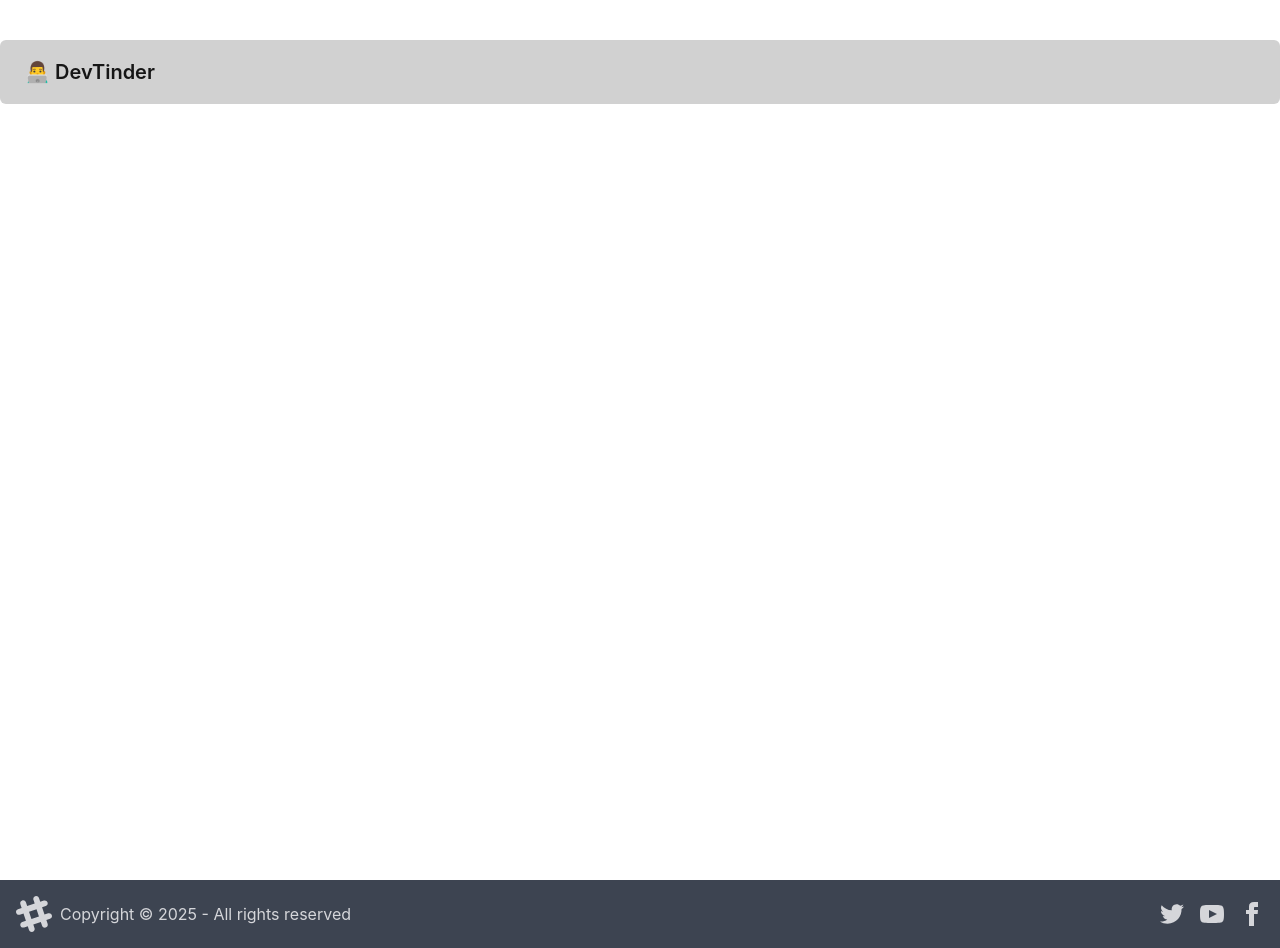
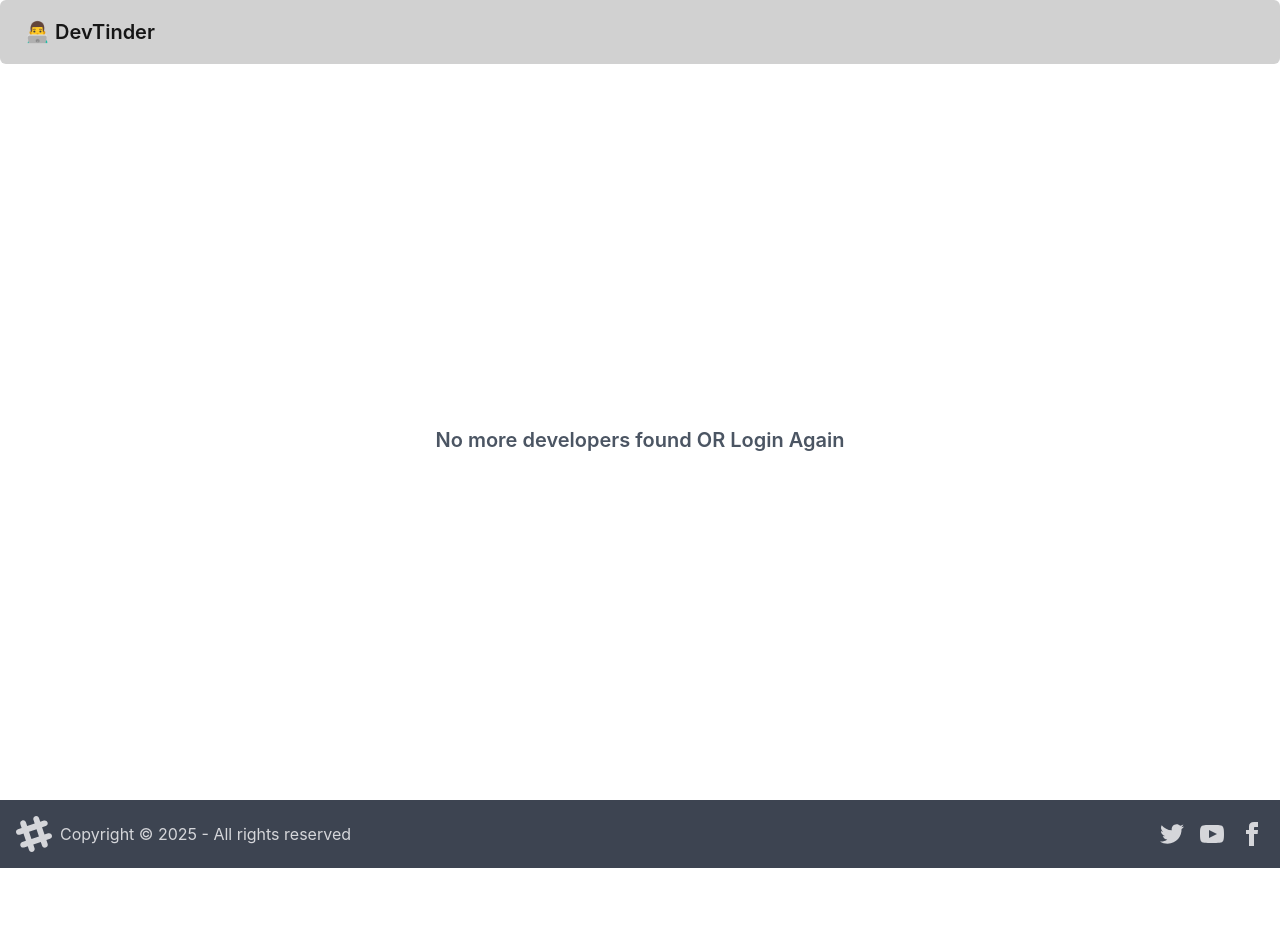
Before and after one commit to ekantverma/DevTinder, a React (Vite) app in the folder frontend/: page /feed in a window 1280 px wide. After the commit the page ends 868 px from the top, so only its background shows below. Built offline with nearby package versions, Linux system fonts and the light colour scheme; no server answers.

Commit message:
fixed minor ui bugs

```diff
--- a/frontend/src/components/Feed.jsx
+++ b/frontend/src/components/Feed.jsx
@@ -47,7 +47,11 @@ const Feed = () => {
   };
 
   if (!feed || feed.length === 0 || currentIndex >= feed.length) {
-    return <h1 className="text-center my-10 text-xl font-semibold text-gray-600 h-screen">No more developers found OR Login Again</h1>;
+    return (
+      <h1 className="text-center my-0 pt-20 text-xl font-semibold text-gray-600 h-screen flex items-center justify-center">
+        No more developers found OR Login Again
+      </h1>
+    );
   }
 
   return (
--- a/frontend/src/components/Navbar.jsx
+++ b/frontend/src/components/Navbar.jsx
@@ -54,7 +54,7 @@ const Navbar = () => {
         isScrolled
           ? "w-[95%] left-8 mt-2 shadow-lg backdrop-blur-md rounded-2xl"
           : "w-full bg-base-300"
-      }`}
+      } my-0`}
     >
       <div className="flex-1">
         <Link to="/feed" className="btn btn-ghost text-xl">
```
